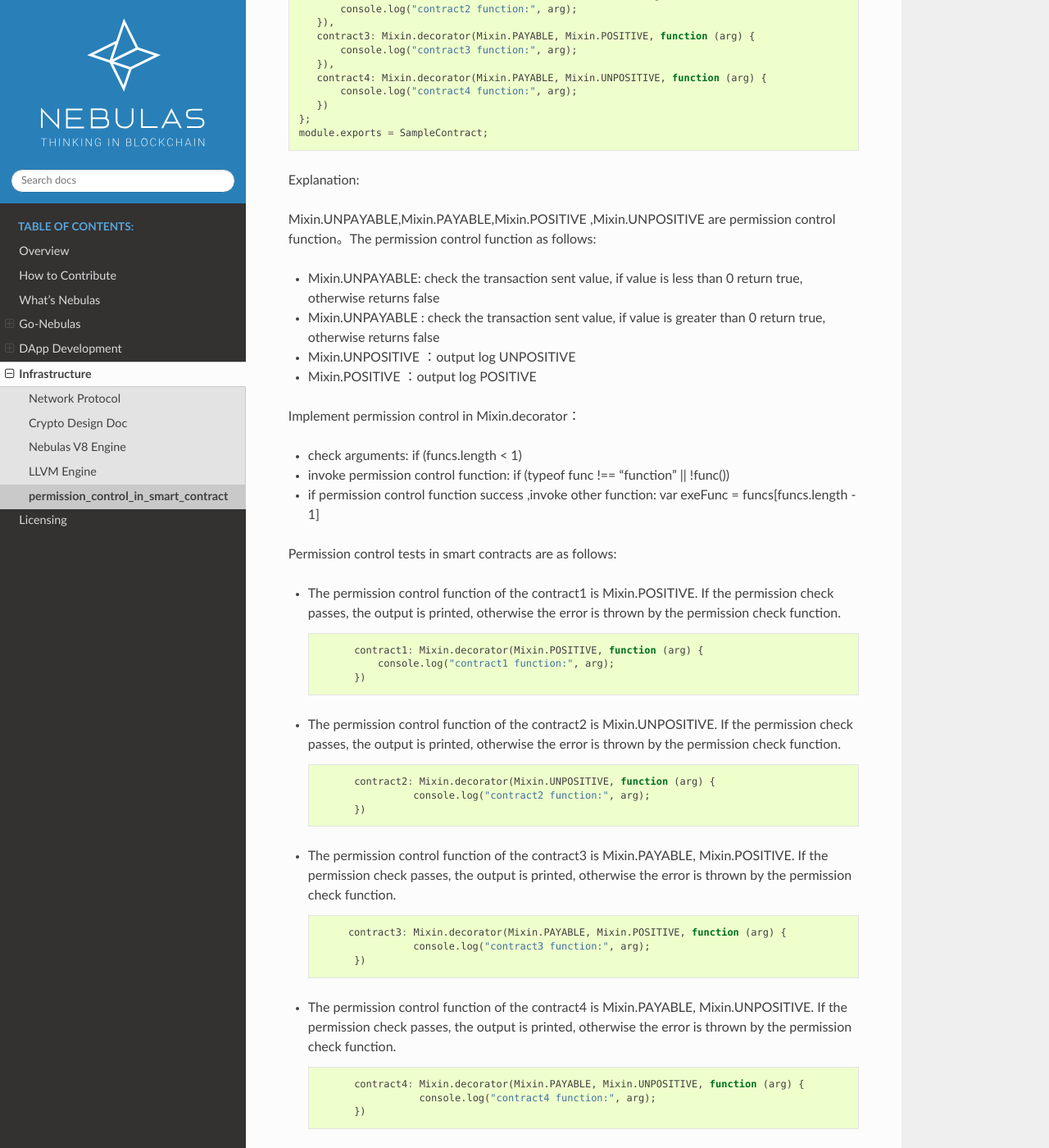
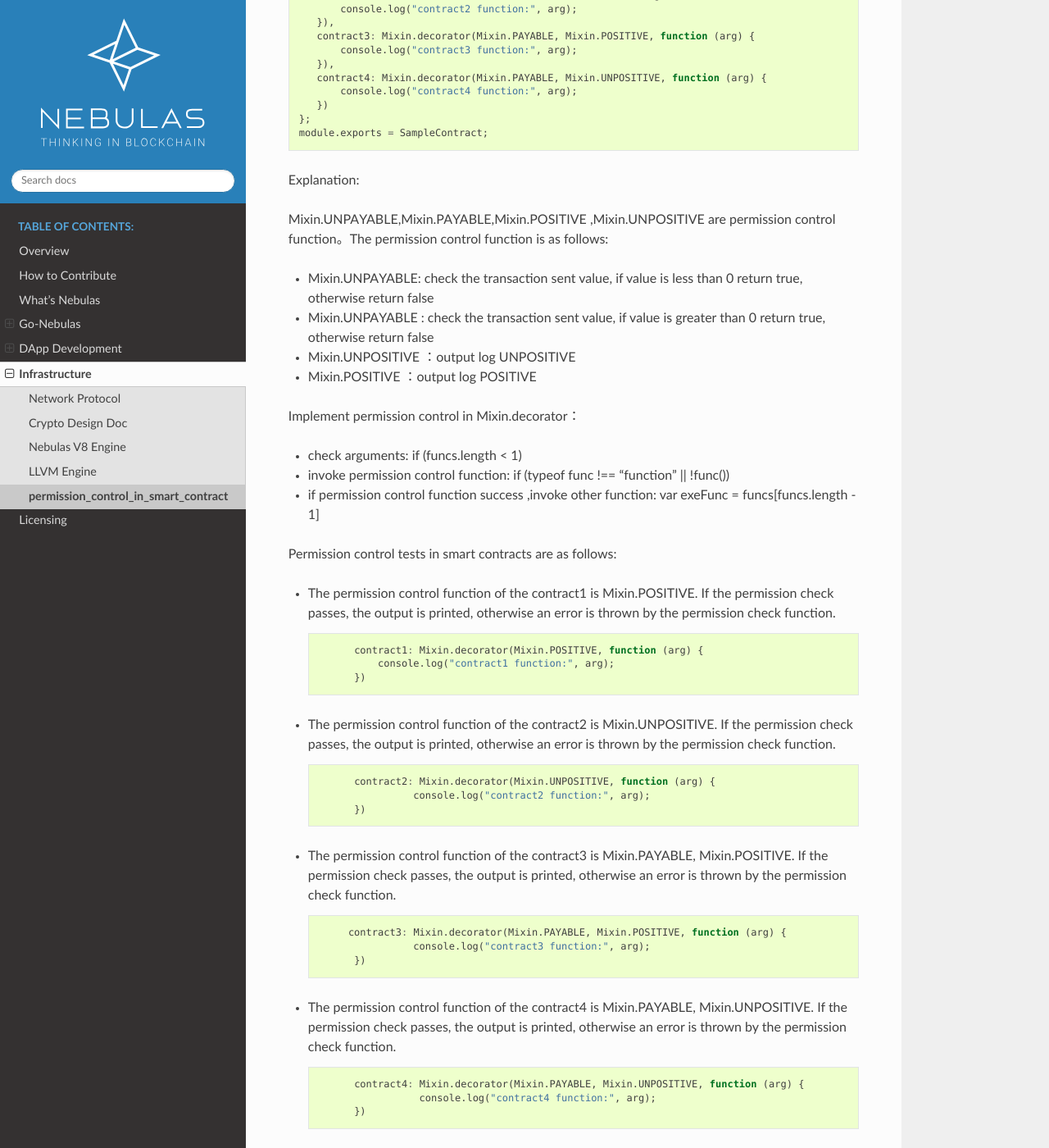
Before and after one commit to nebulasio/nebdocs, a Sphinx documentation site: the page built from docs/infrastructure/permission_control_in_smart_contract.md, in a window 1280 px wide and 1400 px high, scrolled down 2176 px. Shown: the whole window at 82% size. Built offline with Sphinx 7.4.7 and the Read the Docs theme 2.0.0, drawn with Linux system fonts in a browser that asks for light colours; some of the changed text lies outside the part shown.

Commit message:
Update permission_control_in_smart_contract.md

````diff
--- a/docs/infrastructure/permission_control_in_smart_contract.md
+++ b/docs/infrastructure/permission_control_in_smart_contract.md
@@ -2,7 +2,7 @@
 
 ## What Is Permission Control Of Smart Contract
 
-The permission control of a smart contract refers to whether the contract caller has permission to invoke the function in the contract. There are two types of permission control: owner permission control and other permission control.
+The permission control of a smart contract refers to whether the contract caller has permission to invoke a given function in the contract. There are two types of permission control: owner permission control, and other permission control.
 
 Owner permissions control: Only the creator of the contract can call this method, other callers can not call the method.
 
@@ -10,7 +10,7 @@
 
 ## Owner Permission Control
 
-If you want to specify a owner to a small contract and wish if some functions could be called only by the owner and no one else. You can use following lines of code in your smart contract.
+If you want to specify an owner for a small contract and wish that some functions could only be called by the owner and no one else, you can use following lines of code in your smart contract.
 
 ```javascript
 "use strict";
@@ -35,11 +35,11 @@
 
 Explanation:
 
-The function init is only called once when the contract is deployed, there you specify the owner of the contract.The onlyOwnerFunctiuon ensures that the function is called by the owner of contact.
+The function init is only called once when the contract is deployed, so it is there that you can specify the owner of the contract.The onlyOwnerFunctiuon ensures that the function is called by the owner of contract.
 
 ## Other Permission Control
 
-In your smart contract, if you need to specify other permission control to a smart contract. For example, in your smart contract, you need to verify the transaction value in your smart contract. you can write your smart contract in the following way.
+In your smart contract, if you needed to specify other permission control, for example, if you needed to verify its transaction value, you could write it the following way.
 
 ```javascript
 'use strict';
@@ -113,10 +113,10 @@
 
 Explanation:
 
-Mixin.UNPAYABLE,Mixin.PAYABLE,Mixin.POSITIVE ,Mixin.UNPOSITIVE are permission control function。The permission control function as follows:
+Mixin.UNPAYABLE,Mixin.PAYABLE,Mixin.POSITIVE ,Mixin.UNPOSITIVE are permission control function。The permission control function is as follows:
 
-* Mixin.UNPAYABLE:  check the transaction sent value, if value is less than 0 return true, otherwise returns false
-* Mixin.UNPAYABLE : check the transaction sent value, if value is greater than 0 return true, otherwise returns false
+* Mixin.UNPAYABLE:  check the transaction sent value, if value is less than 0 return true, otherwise return false
+* Mixin.UNPAYABLE : check the transaction sent value, if value is greater than 0 return true, otherwise return false
 * Mixin.UNPOSITIVE ：output log UNPOSITIVE
 * Mixin.POSITIVE ：output log POSITIVE
 
@@ -128,7 +128,7 @@
 
 Permission control tests in smart contracts are as follows:
 
-* The permission control function of the contract1 is Mixin.POSITIVE. If the permission check passes, the output is printed, otherwise the error is thrown by the permission check function.
+* The permission control function of the contract1 is Mixin.POSITIVE. If the permission check passes, the output is printed, otherwise an error is thrown by the permission check function.
 
   ```javascript
         contract1: Mixin.decorator(Mixin.POSITIVE, function (arg) {
@@ -136,7 +136,7 @@
         })
   ```
 
-* The permission control function of the contract2 is Mixin.UNPOSITIVE. If the permission check passes, the output is printed, otherwise the error is thrown by the permission check function.
+* The permission control function of the contract2 is Mixin.UNPOSITIVE. If the permission check passes, the output is printed, otherwise an error is thrown by the permission check function.
 
   ```javascript
         contract2: Mixin.decorator(Mixin.UNPOSITIVE, function (arg) {
@@ -144,7 +144,7 @@
         })
   ```
 
-* The permission control function of the contract3 is Mixin.PAYABLE, Mixin.POSITIVE. If the permission check passes, the output is printed, otherwise the error is thrown by the permission check function.
+* The permission control function of the contract3 is Mixin.PAYABLE, Mixin.POSITIVE. If the permission check passes, the output is printed, otherwise an error is thrown by the permission check function.
 
   ```javascript
        contract3: Mixin.decorator(Mixin.PAYABLE, Mixin.POSITIVE, function (arg) {
@@ -152,7 +152,7 @@
         })
   ```
 
-* The permission control function of the contract4 is Mixin.PAYABLE, Mixin.UNPOSITIVE. If the permission check passes, the output is printed, otherwise the error is thrown by the permission check function.
+* The permission control function of the contract4 is Mixin.PAYABLE, Mixin.UNPOSITIVE. If the permission check passes, the output is printed, otherwise an error is thrown by the permission check function.
 
   ```javascript
         contract4: Mixin.decorator(Mixin.PAYABLE, Mixin.UNPOSITIVE, function (arg) {
````
Also changed, not shown: other parts of docs/infrastructure/permission_control_in_smart_contract.md (+1 -1 lines).
